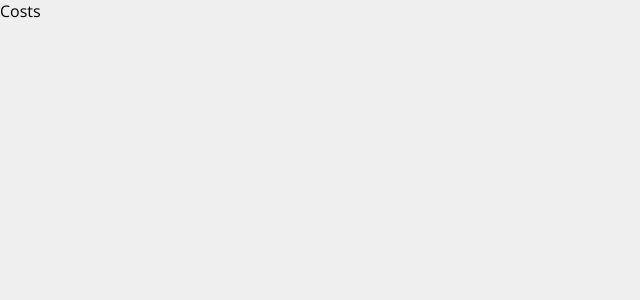
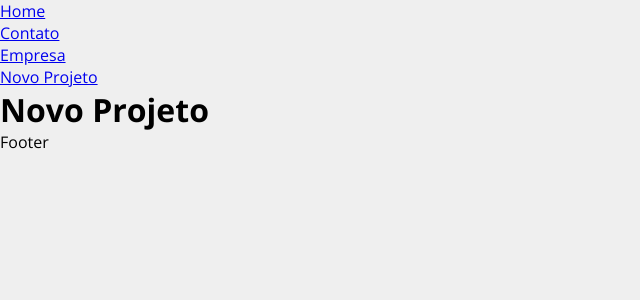
Before and after one commit to HSuarez89/react-hora-de-codar, a React (Create React App) app in the folder costs/: page /novoprojeto in a window 1280 px wide. Shown: the top 300 px of the page, without its empty margins (0-640 px from the left). Built offline with nearby package versions, Linux system fonts and the light colour scheme.

Commit message:
Estruturando o projeto

```diff
--- a/costs/src/App.js
+++ b/costs/src/App.js
@@ -1,8 +1,30 @@
+import {BrowserRouter as Router, Routes, Route, Link} from 'react-router-dom';
+import Home from './components/pages/Home'
+import Empresa from './components/pages/Empresa'
+import Contato from './components/pages/Contato';
+import NovoProjeto from './components/pages/NovoProjeto';
+
+import Container from './components/layout/Container';
+
 
 function App() {
   return (
     <div className="App">
-      <p>Costs</p>
+      <Router>
+        <ul>
+          <li><Link to='/'>Home</Link></li>
+          <li><Link to='/contato'>Contato</Link></li>
+          <li><Link to='/empresa'>Empresa</Link></li>
+          <li><Link to='/novoprojeto'>Novo Projeto</Link></li>
+        </ul>
+          <Routes>
+            <Route exact path='/' element={<Home />}/>
+            <Route path='/empresa' element={<Empresa />}/>
+            <Route path='/Contato' element={<Contato />}/>
+            <Route path='/novoprojeto' element={<NovoProjeto />}/>
+          </Routes>
+      <p>Footer</p>
+      </Router>
     </div>
   );
 }
--- /dev/null
+++ b/costs/src/components/layout/Container.js
@@ -0,0 +1,7 @@
+import styles from './Container.module.css'
+
+function Container(props){
+    return <div className={`${styles.container} ${styles[props.customClass]}`}>{props.children}</div>
+}
+
+export default Container
--- /dev/null
+++ b/costs/src/components/layout/Container.module.css
@@ -0,0 +1,11 @@
+.container {
+    max-width: 1200px;
+    display: flex;
+    justify-content: space-between;
+    margin: 0 auto;
+    flex-wrap: wrap;
+}
+
+.min-height {
+    min-height: 75%;
+}
--- /dev/null
+++ b/costs/src/components/pages/Contato.js
@@ -0,0 +1,9 @@
+function Contato(){
+    return (
+        <>
+        <h1>Contato</h1>
+        </>
+    )
+}
+
+export default Contato
--- /dev/null
+++ b/costs/src/components/pages/Empresa.js
@@ -0,0 +1,9 @@
+function Empresa(){
+    return (
+        <>
+        <h1>Empresa</h1>
+        </>
+    )
+}
+
+export default Empresa
--- /dev/null
+++ b/costs/src/components/pages/Home.js
@@ -0,0 +1,9 @@
+function Home(){
+    return (
+        <>
+        <h1>Home</h1>
+        </>
+    )
+}
+
+export default Home
--- /dev/null
+++ b/costs/src/components/pages/NovoProjeto.js
@@ -0,0 +1,9 @@
+function NovoProjeto(){
+    return (
+        <>
+        <h1>Novo Projeto</h1>
+        </>
+    )
+}
+
+export default NovoProjeto
```
